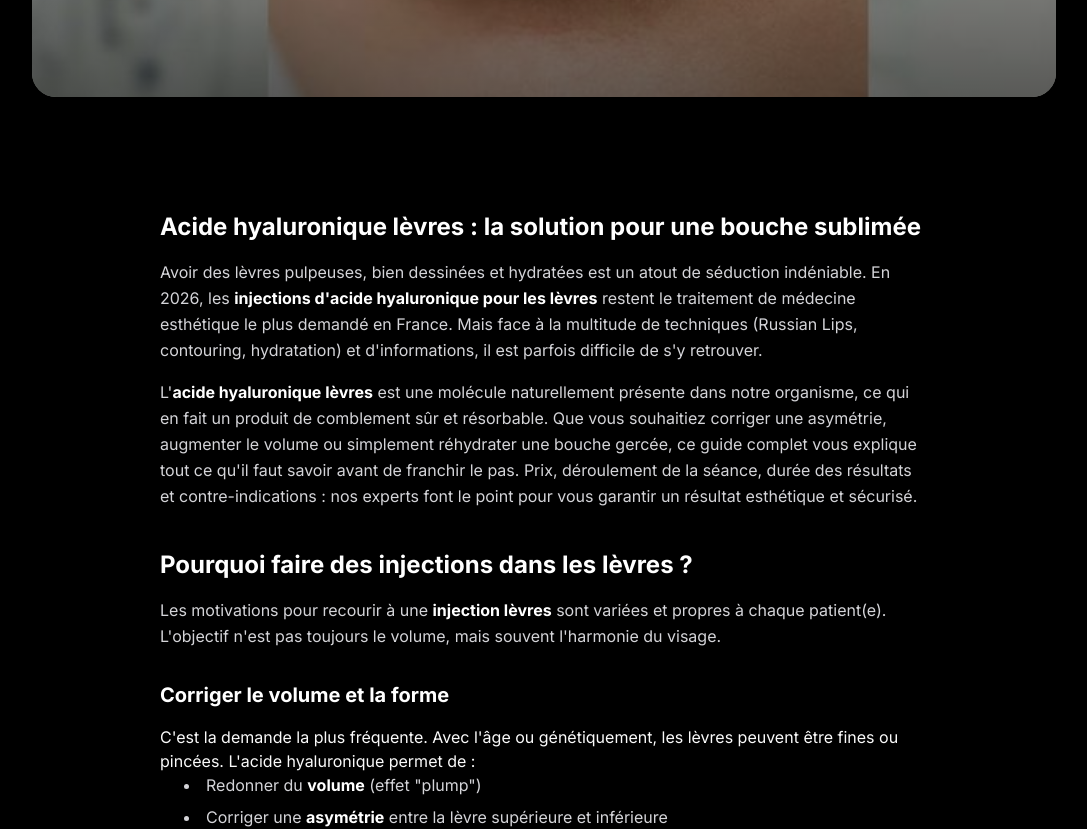
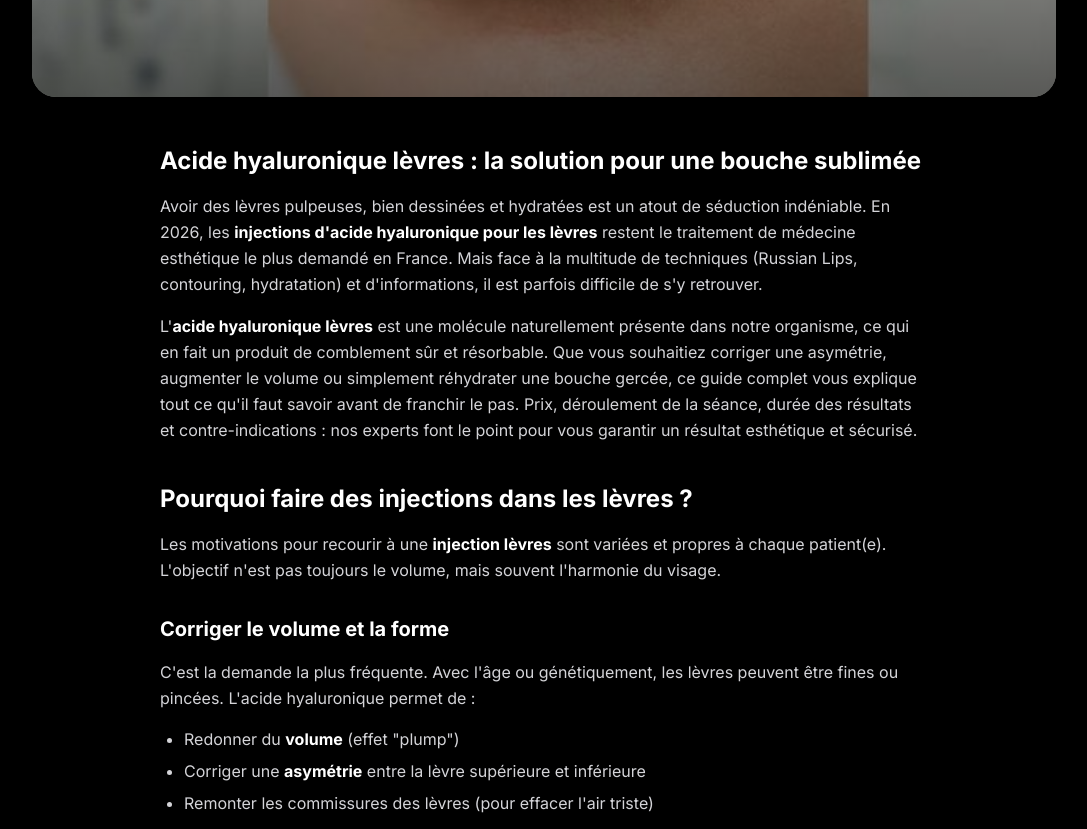
Before and after one commit to baguettecroissant/beautybeaute.fr, a Next.js app: page /blog/acide-hyaluronique-levres-guide-complet in a window 1280 px wide. Shown: the part 846-1675 px from the top of the page, without its empty margins (96-1183 px from the left). Built offline with nearby package versions, Linux system fonts and the light colour scheme.

Commit message:
fix(blog): rewrite markdown renderer — fix tables, lists, blockquotes + add Article JSON-LD

```diff
--- a/src/app/blog/[slug]/page.tsx
+++ b/src/app/blog/[slug]/page.tsx
@@ -48,56 +48,191 @@ export async function generateMetadata({ params }: BlogArticlePageProps): Promis
     };
 }
 
-// Simple markdown to HTML converter for blog content
-function renderMarkdown(content: string): string {
-    return content
-        // Headers
-        .replace(/^### (.*$)/gim, '<h3 class="text-xl font-bold text-white mt-8 mb-4">$1</h3>')
-        .replace(/^## (.*$)/gim, '<h2 class="text-2xl font-bold text-white mt-10 mb-4">$1</h2>')
-        .replace(/^# (.*$)/gim, '<h1 class="text-3xl font-bold text-white mt-12 mb-6">$1</h1>')
-        // Bold and italic
+// ─── Inline Markdown Renderer ────────────────────────────────────────────────
+function renderInline(text: string): string {
+    return text
+        // Bold + italic
         .replace(/\*\*\*(.*?)\*\*\*/g, '<strong><em>$1</em></strong>')
+        // Bold
         .replace(/\*\*(.*?)\*\*/g, '<strong class="text-white">$1</strong>')
-        .replace(/\*(.*?)\*/g, '<em>$1</em>')
+        // Italic
+        .replace(/(?<!\*)\*(?!\*)(.+?)(?<!\*)\*(?!\*)/g, '<em>$1</em>')
         // Links
         .replace(/\[([^\]]+)\]\(([^)]+)\)/g, '<a href="$2" class="text-primary hover:underline">$1</a>')
-        // Blockquotes
-        .replace(/^> (.*$)/gim, '<blockquote class="border-l-4 border-primary pl-4 my-4 text-zinc-300 italic">$1</blockquote>')
-        // Horizontal rules
-        .replace(/^---$/gim, '<hr class="my-8 border-zinc-800" />')
-        // Lists
-        .replace(/^\d+\. (.*$)/gim, '<li class="ml-6 list-decimal text-zinc-300 mb-2">$1</li>')
-        .replace(/^- (.*$)/gim, '<li class="ml-6 list-disc text-zinc-300 mb-2">$1</li>')
-        // Tables (basic support)
-        .replace(/\|(.+)\|/g, (match) => {
-            const cells = match.split('|').filter(c => c.trim());
-            if (cells.every(c => c.trim().match(/^-+$/))) {
-                return ''; // Skip separator row
-            }
-            const isHeader = match.includes('---');
-            const cellTag = 'td';
-            const cellsHtml = cells.map(c =>
-                `<${cellTag} class="px-4 py-2 border border-zinc-800">${c.trim()}</${cellTag}>`
-            ).join('');
-            return `<tr class="bg-zinc-900/50">${cellsHtml}</tr>`;
-        })
-        // Emoji-like symbols
+        // Emojis
         .replace(/✅/g, '<span class="text-green-400">✅</span>')
         .replace(/❌/g, '<span class="text-red-400">❌</span>')
         .replace(/⚠️/g, '<span class="text-yellow-400">⚠️</span>')
-        .replace(/⭐/g, '<span class="text-yellow-400">⭐</span>')
-        // Paragraphs
-        .split('\n\n')
-        .map(p => {
-            if (p.startsWith('<h') || p.startsWith('<blockquote') || p.startsWith('<li') || p.startsWith('<hr') || p.startsWith('<tr')) {
-                return p;
+        .replace(/⭐/g, '<span class="text-yellow-400">⭐</span>');
+}
+
+// ─── Block-level Markdown Renderer (2-pass) ──────────────────────────────────
+function renderMarkdown(content: string): string {
+    const lines = content.split('\n');
+    const htmlBlocks: string[] = [];
+    let i = 0;
+
+    while (i < lines.length) {
+        const line = lines[i];
+        const trimmed = line.trim();
+
+        // ── Skip empty lines ──
+        if (trimmed === '') {
+            i++;
+            continue;
+        }
+
+        // ── Headings ──
+        if (trimmed.startsWith('### ')) {
+            htmlBlocks.push(`<h3 class="text-xl font-bold text-white mt-8 mb-4">${renderInline(trimmed.slice(4))}</h3>`);
+            i++;
+            continue;
+        }
+        if (trimmed.startsWith('## ')) {
+            htmlBlocks.push(`<h2 class="text-2xl font-bold text-white mt-10 mb-4">${renderInline(trimmed.slice(3))}</h2>`);
+            i++;
+            continue;
+        }
+        if (trimmed.startsWith('# ')) {
+            htmlBlocks.push(`<h1 class="text-3xl font-bold text-white mt-12 mb-6">${renderInline(trimmed.slice(2))}</h1>`);
+            i++;
+            continue;
+        }
+
+        // ── Horizontal rule ──
+        if (trimmed === '---' || trimmed === '***' || trimmed === '___') {
+            htmlBlocks.push('<hr class="my-8 border-zinc-800" />');
+            i++;
+            continue;
+        }
+
+        // ── Table block ──
+        if (trimmed.includes('|') && trimmed.startsWith('|')) {
+            const tableLines: string[] = [];
+            while (i < lines.length && lines[i].trim().startsWith('|') && lines[i].trim().endsWith('|')) {
+                tableLines.push(lines[i].trim());
+                i++;
             }
-            if (p.trim()) {
-                return `<p class="text-zinc-300 leading-relaxed mb-4">${p.replace(/\n/g, '<br/>')}</p>`;
+            if (tableLines.length >= 2) {
+                htmlBlocks.push(renderTable(tableLines));
             }
-            return '';
-        })
-        .join('\n');
+            continue;
+        }
+
+        // ── Blockquote block (group consecutive > lines) ──
+        if (trimmed.startsWith('> ') || trimmed === '>') {
+            const bqLines: string[] = [];
+            while (i < lines.length && (lines[i].trim().startsWith('> ') || lines[i].trim() === '>')) {
+                bqLines.push(lines[i].trim().replace(/^>\s?/, ''));
+                i++;
+            }
+            const bqContent = bqLines.map(l => renderInline(l)).join('<br/>');
+            htmlBlocks.push(`<blockquote class="border-l-4 border-primary pl-4 my-6 py-3 text-zinc-300 italic bg-zinc-900/30 rounded-r-lg">${bqContent}</blockquote>`);
+            continue;
+        }
+
+        // ── Ordered list block ──
+        if (/^\d+\.\s/.test(trimmed)) {
+            const listItems: string[] = [];
+            while (i < lines.length && /^\d+\.\s/.test(lines[i].trim())) {
+                listItems.push(renderInline(lines[i].trim().replace(/^\d+\.\s/, '')));
+                i++;
+            }
+            const lis = listItems.map(li => `<li class="text-zinc-300 mb-2">${li}</li>`).join('');
+            htmlBlocks.push(`<ol class="list-decimal ml-6 my-4 space-y-1">${lis}</ol>`);
+            continue;
+        }
+
+        // ── Unordered list block (-, *, •) ──
+        if (/^[-*•]\s/.test(trimmed)) {
+            const listItems: string[] = [];
+            while (i < lines.length && /^[-*•]\s/.test(lines[i].trim())) {
+                listItems.push(renderInline(lines[i].trim().replace(/^[-*•]\s/, '')));
+                i++;
+            }
+            const lis = listItems.map(li => `<li class="text-zinc-300 mb-2">${li}</li>`).join('');
+            htmlBlocks.push(`<ul class="list-disc ml-6 my-4 space-y-1">${lis}</ul>`);
+            continue;
+        }
+
+        // ── Paragraph (default) ──
+        // Collect consecutive non-special lines into a single paragraph
+        const paraLines: string[] = [];
+        while (i < lines.length) {
+            const pLine = lines[i].trim();
+            if (pLine === '' ||
+                pLine.startsWith('#') ||
+                pLine.startsWith('>') ||
+                pLine.startsWith('|') ||
+                pLine === '---' || pLine === '***' || pLine === '___' ||
+                /^\d+\.\s/.test(pLine) ||
+                /^[-*•]\s/.test(pLine)) {
+                break;
+            }
+            paraLines.push(pLine);
+            i++;
+        }
+        if (paraLines.length > 0) {
+            const paraContent = paraLines.map(l => renderInline(l)).join('<br/>');
+            htmlBlocks.push(`<p class="text-zinc-300 leading-relaxed mb-4">${paraContent}</p>`);
+        }
+    }
+
+    return htmlBlocks.join('\n');
+}
+
+// ─── Table Renderer ──────────────────────────────────────────────────────────
+function renderTable(tableLines: string[]): string {
+    // Parse cells from a row line like "| cell1 | cell2 | cell3 |"
+    const parseCells = (line: string): string[] => {
+        return line.split('|').slice(1, -1).map(c => c.trim());
+    };
+
+    // Detect separator row (e.g. |---|:---:|---:|)
+    const isSeparator = (line: string): boolean => {
+        const cells = parseCells(line);
+        return cells.every(c => /^:?-+:?$/.test(c));
+    };
+
+    // Find separator row index
+    let separatorIdx = -1;
+    for (let j = 0; j < tableLines.length; j++) {
+        if (isSeparator(tableLines[j])) {
+            separatorIdx = j;
+            break;
+        }
+    }
+
+    let thead = '';
+    let tbodyRows: string[] = [];
+
+    if (separatorIdx >= 0) {
+        // Everything before separator is header
+        const headerLines = tableLines.slice(0, separatorIdx);
+        const bodyLines = tableLines.slice(separatorIdx + 1);
+
+        const headerRowsHtml = headerLines.map(hl => {
+            const cells = parseCells(hl);
+            const ths = cells.map(c => `<th class="px-4 py-3 text-left text-sm font-semibold text-white bg-zinc-800/80 border-b border-zinc-700">${renderInline(c)}</th>`).join('');
+            return `<tr>${ths}</tr>`;
+        }).join('');
+        thead = `<thead>${headerRowsHtml}</thead>`;
+
+        tbodyRows = bodyLines.filter(bl => !isSeparator(bl));
+    } else {
+        // No separator found: treat all as body
+        tbodyRows = tableLines;
+    }
+
+    const tbodyHtml = tbodyRows.map((row, idx) => {
+        const cells = parseCells(row);
+        const bgClass = idx % 2 === 0 ? 'bg-zinc-900/50' : 'bg-zinc-900/30';
+        const tds = cells.map(c => `<td class="px-4 py-3 text-sm text-zinc-300 border-b border-zinc-800/50">${renderInline(c)}</td>`).join('');
+        return `<tr class="${bgClass} hover:bg-zinc-800/50 transition-colors">${tds}</tr>`;
+    }).join('');
+    const tbody = `<tbody>${tbodyHtml}</tbody>`;
+
+    return `<div class="overflow-x-auto my-6 rounded-xl border border-zinc-800"><table class="w-full border-collapse text-left">${thead}${tbody}</table></div>`;
 }
 
 export default async function BlogArticlePage({ params }: BlogArticlePageProps) {
@@ -111,8 +246,42 @@ export default async function BlogArticlePage({ params }: BlogArticlePageProps)
     const relatedPosts = getRelatedPosts(slug, 3);
     const categoryName = categories.find(c => c.id === post.category)?.name || post.category;
 
+    // JSON-LD structured data for Article
+    const jsonLd = {
+        '@context': 'https://schema.org',
+        '@type': 'BlogPosting',
+        headline: post.title,
+        description: post.metaDescription,
+        image: post.imageUrl,
+        datePublished: post.publishedAt,
+        ...(post.updatedAt ? { dateModified: post.updatedAt } : {}),
+        author: {
+            '@type': 'Person',
+            name: post.author.name,
+            jobTitle: post.author.role,
+        },
+        publisher: {
+            '@type': 'Organization',
+            name: 'BeautyBeauté',
+            url: 'https://www.beautybeaute.fr',
+        },
+        mainEntityOfPage: {
+            '@type': 'WebPage',
+            '@id': `https://www.beautybeaute.fr/blog/${post.slug}`,
+        },
+        keywords: post.keywords.join(', '),
+        wordCount: post.content.split(/\s+/).length,
+        timeRequired: `PT${post.readTime}M`,
+    };
+
     return (
         <div className="min-h-screen bg-black">
+            {/* JSON-LD Structured Data */}
+            <script
+                type="application/ld+json"
+                dangerouslySetInnerHTML={{ __html: JSON.stringify(jsonLd) }}
+            />
+
             {/* Hero Section */}
             <section className="relative pt-32 pb-16 overflow-hidden">
                 <div className="absolute inset-0 bg-gradient-to-b from-primary/10 via-transparent to-transparent" />
@@ -120,7 +289,7 @@ export default async function BlogArticlePage({ params }: BlogArticlePageProps)
 
                 <div className="container mx-auto px-4 relative z-10">
                     {/* Breadcrumbs */}
-                    <nav className="flex items-center gap-2 text-sm text-zinc-500 mb-8">
+                    <nav className="flex items-center gap-2 text-sm text-zinc-500 mb-8" aria-label="Fil d'Ariane">
                         <Link href="/" className="hover:text-white transition-colors">Accueil</Link>
                         <ChevronRight className="h-4 w-4" />
                         <Link href="/blog" className="hover:text-white transition-colors">Blog</Link>
@@ -154,11 +323,13 @@ export default async function BlogArticlePage({ params }: BlogArticlePageProps)
                             </div>
                             <div className="flex items-center gap-2">
                                 <Calendar className="h-4 w-4" />
-                                <span>{new Date(post.publishedAt).toLocaleDateString('fr-FR', {
-                                    year: 'numeric',
-                                    month: 'long',
-                                    day: 'numeric'
-                                })}</span>
+                                <time dateTime={post.publishedAt}>
+                                    {new Date(post.publishedAt).toLocaleDateString('fr-FR', {
+                                        year: 'numeric',
+                                        month: 'long',
+                                        day: 'numeric'
+                                    })}
+                                </time>
                             </div>
                             <div className="flex items-center gap-2">
                                 <Clock className="h-4 w-4" />
@@ -183,15 +354,15 @@ export default async function BlogArticlePage({ params }: BlogArticlePageProps)
                 </div>
             </section>
 
-            {/* Article Content */}
-            <section className="container mx-auto px-4 pb-16">
+            {/* Article Content — semantic <article> wrapper */}
+            <article className="container mx-auto px-4 pb-16">
                 <div className="max-w-3xl mx-auto">
                     <div
                         className="prose prose-invert prose-lg max-w-none"
                         dangerouslySetInnerHTML={{ __html: renderMarkdown(post.content) }}
                     />
                 </div>
-            </section>
+            </article>
 
             {/* Related Articles */}
             {relatedPosts.length > 0 && (
```
